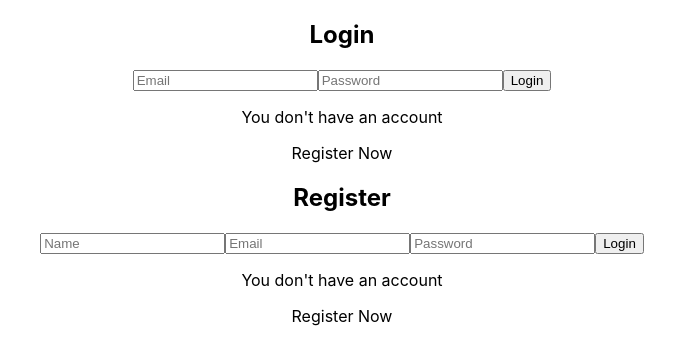
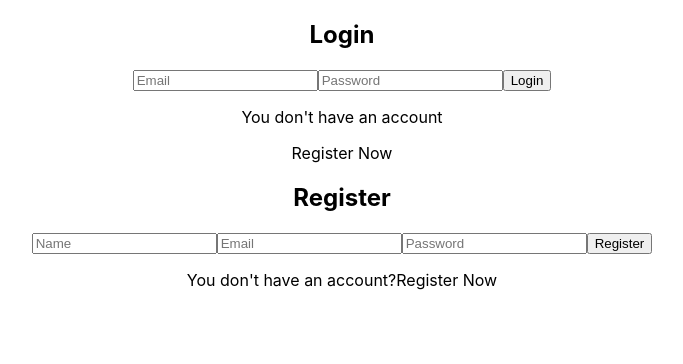
Before and after one commit to Saalu/NotesApp_MERN_June_23, a React (Create React App) app in the folder client/: page / in a window 1280 px wide. Shown: the top 364 px of the page, without its empty margins (298-981 px from the left). Built offline with nearby package versions, Linux system fonts and the light colour scheme.

Commit message:
Login-registeration logic

```diff
--- a/client/package.json
+++ b/client/package.json
@@ -6,9 +6,12 @@
     "@testing-library/jest-dom": "^5.16.5",
     "@testing-library/react": "^13.4.0",
     "@testing-library/user-event": "^13.5.0",
+    "axios": "^1.4.0",
     "react": "^18.2.0",
     "react-dom": "^18.2.0",
+    "react-router-dom": "^6.13.0",
     "react-scripts": "5.0.1",
+    "timeago.js": "^4.0.2",
     "web-vitals": "^2.1.4"
   },
   "scripts": {
--- a/client/src/App.js
+++ b/client/src/App.js
@@ -6,7 +6,11 @@ import { useState } from "react";
 
 function App() {
   const [isLogin, setIsLogin] = useState(false);
-  return <div className="App">{isLogin ? <Notes /> : <Login />}</div>;
+  return (
+    <div className="App">
+      {isLogin ? <Notes /> : <Login setIsLogin={setIsLogin} />}
+    </div>
+  );
 }
 
 export default App;
--- a/client/src/components/Login.js
+++ b/client/src/components/Login.js
@@ -1,22 +1,56 @@
 import React, { useState } from "react";
+import axios from "axios";
 
 function Login() {
-  const [user, setuser] = useState({
-    name: "",
-    email: "",
-    password: "",
-  });
+  const [user, setUser] = useState({ name: "", email: "", password: "" });
+  const [err, setErr] = useState("");
+
+  const onChangeInput = (e) => {
+    const { name, value } = e.target;
+    setUser({ ...user, [name]: value });
+  };
+
+  const registerSubmit = async (e) => {
+    e.preventDefault();
+
+    try {
+      const res = await axios.post("/users/register", {
+        username: user.name,
+        email: user.email,
+        password: user.password,
+      });
+      setUser({ name: "", email: "", password: "" });
+      setErr(res.data.msg);
+    } catch (err) {
+      err.response.data.msg && setErr(err.response.data.msg);
+    }
+  };
+  const loginSubmit = async (e) => {
+    e.preventDefault();
+
+    try {
+      const res = await axios.post("/users/login", {
+        email: user.email,
+        password: user.password,
+      });
+      setUser({ email: "", password: "" });
+      localStorage.setItem("tokenStore", res.data.token);
+    } catch (err) {
+      err.response.data.msg && setErr(err.response.data.msg);
+    }
+  };
   return (
     <div>
-      <div className="lgin">
+      <div className="login">
         <h2>Login</h2>
-        <form>
+        <form onSubmit={loginSubmit}>
           <input
             type="email"
             name="email"
             id="login-email"
             placeholder="Email"
             value={user.email}
+            onChange={onChangeInput}
           />
           <input
             type="password"
@@ -24,6 +58,7 @@ function Login() {
             id="login-password"
             placeholder="Password"
             value={user.password}
+            onChange={onChangeInput}
           />
 
           <button type="submit">Login</button>
@@ -33,32 +68,38 @@ function Login() {
       </div>
       <div className="register">
         <h2>Register</h2>
-        <form>
+        <form onSubmit={registerSubmit}>
           <input
-            type="name"
+            type="text"
             name="name"
-            id="login-name"
+            id="register-name"
             placeholder="Name"
             value={user.name}
+            onChange={onChangeInput}
           />
           <input
             type="email"
             name="email"
-            id="login-email"
+            id="register-email"
             placeholder="Email"
             value={user.email}
+            onChange={onChangeInput}
           />
           <input
             type="password"
             name="password"
-            id="login-password"
+            id="register-password"
             placeholder="Password"
             value={user.password}
+            onChange={onChangeInput}
           />
 
-          <button type="submit">Login</button>
-          <p>You don't have an account</p>
-          <span>Register Now</span>
+          <button type="submit">Register</button>
+          <p>
+            You don't have an account?
+            <span>Register Now</span>
+          </p>
+          <h3>{err}</h3>
         </form>
       </div>
     </div>
```
Also changed, not shown: 1 other file (tests, documents, lock files or other folders).
